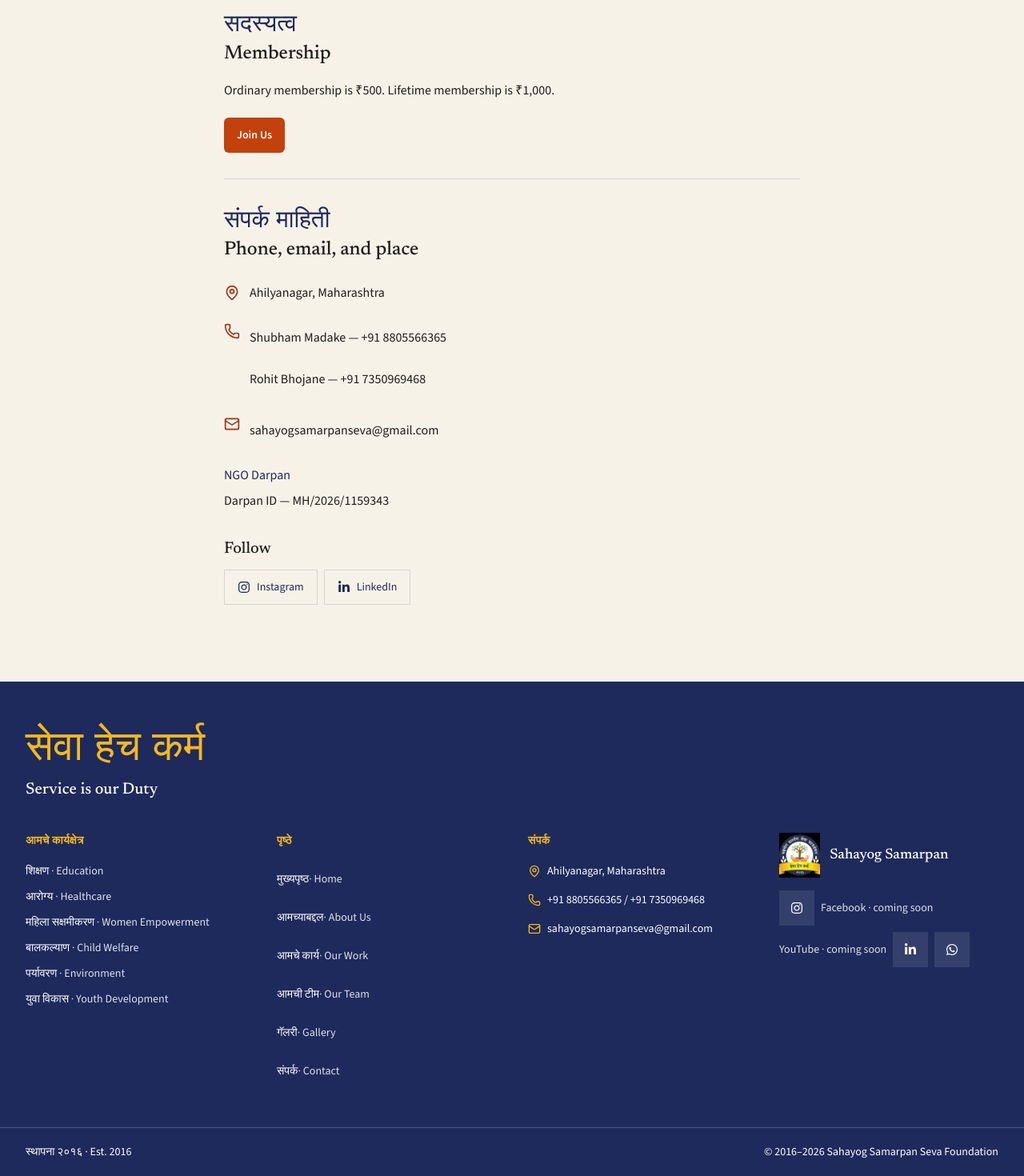
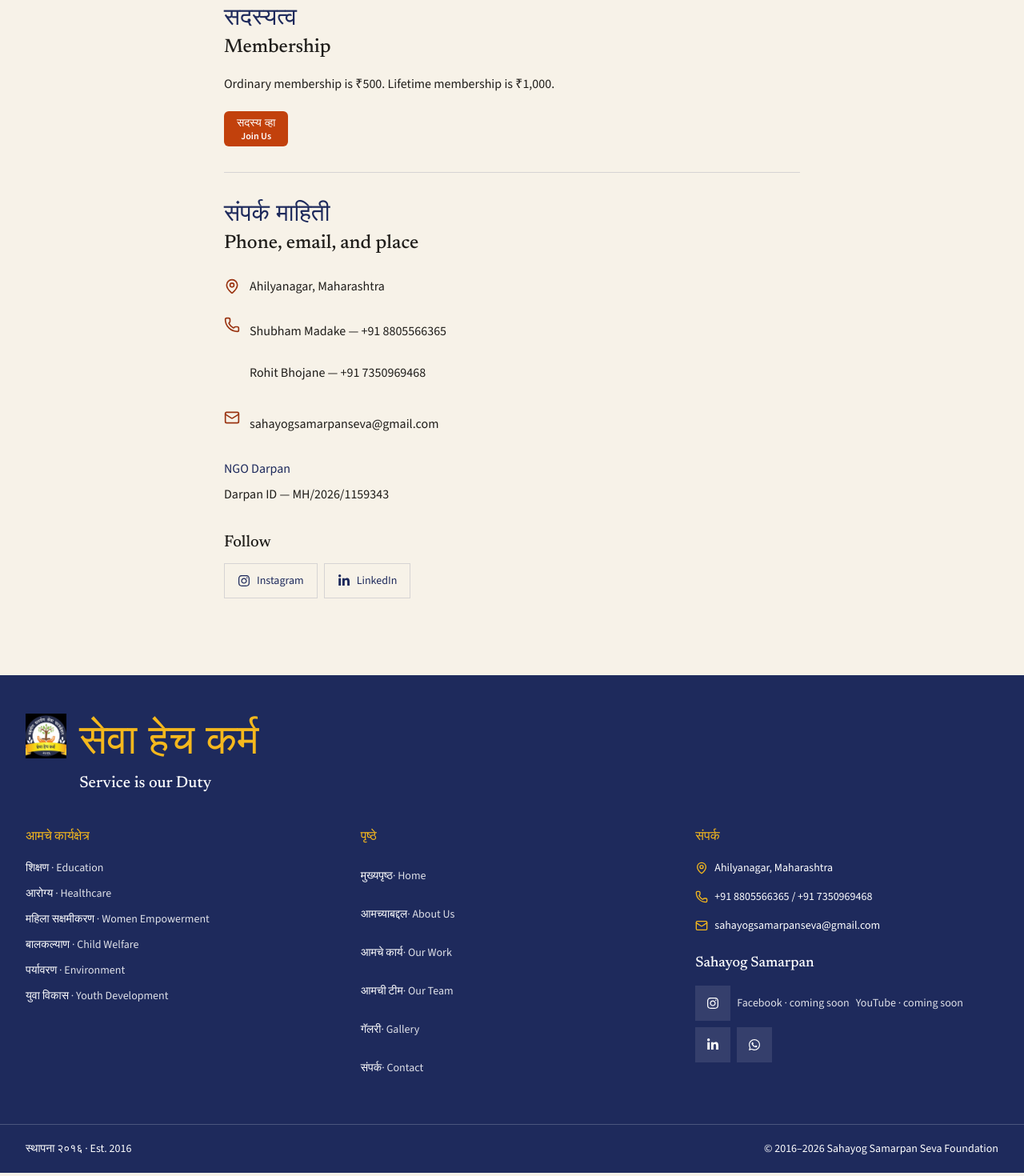
Before and after one commit to ankitnehul/sahyog-samarpan-seva-trust, a Next.js app: page /contact in a window 1280 px wide. Shown: the part 623-2093 px from the top of the page at 80% size. Built offline with nearby package versions, Linux system fonts and the light colour scheme; a web font is replaced by a local one.

Commit message:
feat(design): elevate the letterhead, footer, and shared actions

```diff
--- a/app/globals.css
+++ b/app/globals.css
@@ -63,6 +63,37 @@
   outline-offset: 3px;
 }
 
+/* Text links. Hover and active change color only, for 150ms. */
+.link-rule {
+  display: inline-flex;
+  min-height: 2.75rem;
+  align-items: center;
+  border-bottom: 2px solid var(--color-brand-gold-ink);
+  color: var(--color-brand-navy);
+  transition: color 150ms ease, border-color 150ms ease;
+}
+
+.link-rule:hover {
+  border-bottom-color: var(--color-brand-saffron-text);
+  color: var(--color-brand-saffron-text);
+}
+
+.link-rule:active {
+  border-bottom-color: var(--color-brand-saffron-action);
+  color: var(--color-brand-saffron-action);
+}
+
+.link-rule-on-navy {
+  border-bottom-color: var(--color-brand-gold);
+  color: #fff;
+}
+
+.link-rule-on-navy:hover,
+.link-rule-on-navy:active {
+  border-bottom-color: var(--color-brand-gold);
+  color: var(--color-brand-gold);
+}
+
 @media (prefers-reduced-motion: reduce) {
   html {
     scroll-behavior: auto;
--- a/components/DonateButton.tsx
+++ b/components/DonateButton.tsx
@@ -12,7 +12,7 @@
       aria-disabled="true"
       title="Donations coming soon"
       onClick={(event) => event.preventDefault()}
-      className={`inline-flex min-h-11 items-center justify-center gap-2 rounded-md border border-rule bg-transparent px-4 text-sm font-medium text-ink-soft ${
+      className={`inline-flex min-h-11 cursor-not-allowed items-center justify-center gap-2 rounded-md border border-rule bg-transparent px-4 text-sm font-medium text-ink-soft transition-colors duration-150 hover:border-brand-navy hover:text-brand-navy active:border-brand-saffron-text active:text-brand-saffron-text ${
         fullWidth ? "w-full" : ""
       }`}
     >
--- a/components/Footer.tsx
+++ b/components/Footer.tsx
@@ -31,18 +31,21 @@
   return (
     <footer className="bg-brand-navy text-white">
       <div className="mx-auto w-full max-w-7xl px-4 py-12 sm:px-6 lg:px-8">
+        <div className="flex items-start gap-4">
+          <Seal className="h-14 w-[3.2rem]" sizes="64px" />
+          <div className="min-w-0">
             <p className="font-display-mr text-[clamp(2rem,5vw,3.25rem)] leading-tight text-brand-gold">
               {siteConfig.taglineMr}
             </p>
             <p className="font-display-en mt-2 text-xl font-medium text-white">
               {siteConfig.taglineEn}
             </p>
+          </div>
+        </div>
 
-        <div className="mt-10 grid gap-10 sm:grid-cols-2 xl:grid-cols-4">
+        <div className="mt-10 grid gap-10 sm:grid-cols-2 xl:grid-cols-3">
           <div className="min-w-0">
-            <h2 className="text-sm font-semibold tracking-wide text-brand-gold">
-              आमचे कार्यक्षेत्र
-            </h2>
+            <h2 className="text-base font-medium text-brand-gold">आमचे कार्यक्षेत्र</h2>
             <ul className="mt-4 space-y-2">
               {focusAreas.map((area) => (
                 <li key={area.id} className="text-sm leading-6 text-white">
@@ -54,9 +57,7 @@
           </div>
 
           <div className="min-w-0">
-            <h2 className="text-sm font-semibold tracking-wide text-brand-gold">
-              पृष्ठे
-            </h2>
+            <h2 className="text-base font-medium text-brand-gold">पृष्ठे</h2>
             <ul className="mt-4 space-y-1">
               {siteConfig.nav.map((item) => (
                 <li key={item.href}>
@@ -73,9 +74,7 @@
           </div>
 
           <div className="min-w-0">
-            <h2 className="text-sm font-semibold tracking-wide text-brand-gold">
-              संपर्क
-            </h2>
+            <h2 className="text-base font-medium text-brand-gold">संपर्क</h2>
             <ul className="mt-4 space-y-3 text-sm leading-6 text-white">
               <li className="flex items-start gap-2">
                 <MapPin className="mt-1 h-4 w-4 shrink-0 text-brand-gold" aria-hidden="true" />
@@ -95,15 +94,9 @@
                 </a>
               </li>
             </ul>
-          </div>
-
-          <div className="min-w-0">
-            <div className="flex items-center gap-3">
-              <Seal className="h-14 w-[3.2rem]" sizes="64px" />
-              <p className="font-display-en text-lg font-medium leading-tight">
+            <p className="font-display-en mt-6 text-lg font-medium leading-tight">
               {siteConfig.shortName}
             </p>
-            </div>
             <ul className="mt-4 flex flex-wrap gap-2">
               {siteConfig.social.map((item) => {
                 const Icon = socialIcons[item.platform];
@@ -114,7 +107,7 @@
                       aria-label={item.label}
                       target="_blank"
                       rel="noopener noreferrer"
-                      className="inline-flex min-h-11 min-w-11 items-center justify-center bg-white/10"
+                      className="inline-flex min-h-11 min-w-11 items-center justify-center bg-white/10 transition-colors duration-150 hover:bg-white/20 active:bg-white/30"
                     >
                       <Icon className="h-4 w-4" aria-hidden="true" />
                     </a>
--- a/components/JoinLink.tsx
+++ b/components/JoinLink.tsx
@@ -10,11 +10,12 @@
       href={siteConfig.membershipFormUrl}
       target="_blank"
       rel="noopener noreferrer"
-      className={`inline-flex min-h-11 items-center justify-center rounded-md bg-brand-saffron-action px-4 text-sm font-semibold text-white ${
+      className={`inline-flex min-h-11 flex-col items-center justify-center rounded-md bg-brand-saffron-action px-4 py-1 text-white transition-colors duration-150 hover:bg-brand-saffron-text active:bg-brand-navy ${
         fullWidth ? "w-full" : ""
       }`}
     >
-      Join Us
+      <span className="font-display-mr text-sm leading-tight">सदस्य व्हा</span>
+      <span className="text-xs font-semibold leading-tight">Join Us</span>
     </a>
   );
 }
--- a/components/Navbar.tsx
+++ b/components/Navbar.tsx
@@ -96,10 +96,10 @@
               <Link
                 href={item.href}
                 aria-current={isActive(item.href) ? "page" : undefined}
-                className={`inline-flex min-h-11 items-center border-b-2 px-2 text-sm font-medium ${
+                className={`inline-flex min-h-11 items-center border-b-2 px-2 text-sm font-medium transition-colors duration-150 ${
                   isActive(item.href)
                     ? "border-brand-gold-ink text-brand-navy"
-                    : "border-transparent text-ink"
+                    : "border-transparent text-ink hover:text-brand-navy"
                 }`}
               >
                 {item.label}
--- a/components/PageHeading.tsx
+++ b/components/PageHeading.tsx
@@ -6,7 +6,7 @@
 
 export default function PageHeading({ titleMr, title, description }: PageHeadingProps) {
   return (
-    <header className="mx-auto w-full max-w-7xl px-4 pb-8 pt-10 sm:px-6 lg:px-8">
+    <header className="mx-auto w-full max-w-7xl px-4 pb-6 pt-8 sm:px-6 sm:pt-10 lg:px-8">
       <h1 className="max-w-4xl text-brand-navy">
         <span className="font-display-mr block text-[clamp(2.25rem,6vw,3.5rem)] leading-[1.15]">
           {titleMr}
```
Lines whose indentation alone changed are shown as unchanged.
